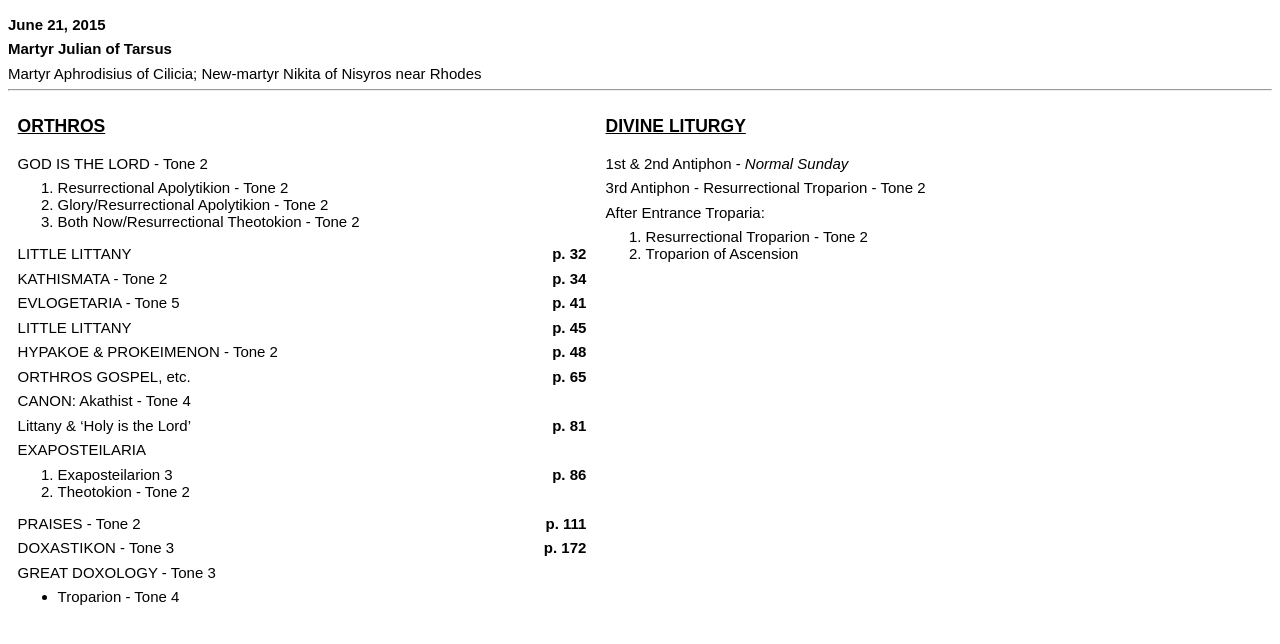
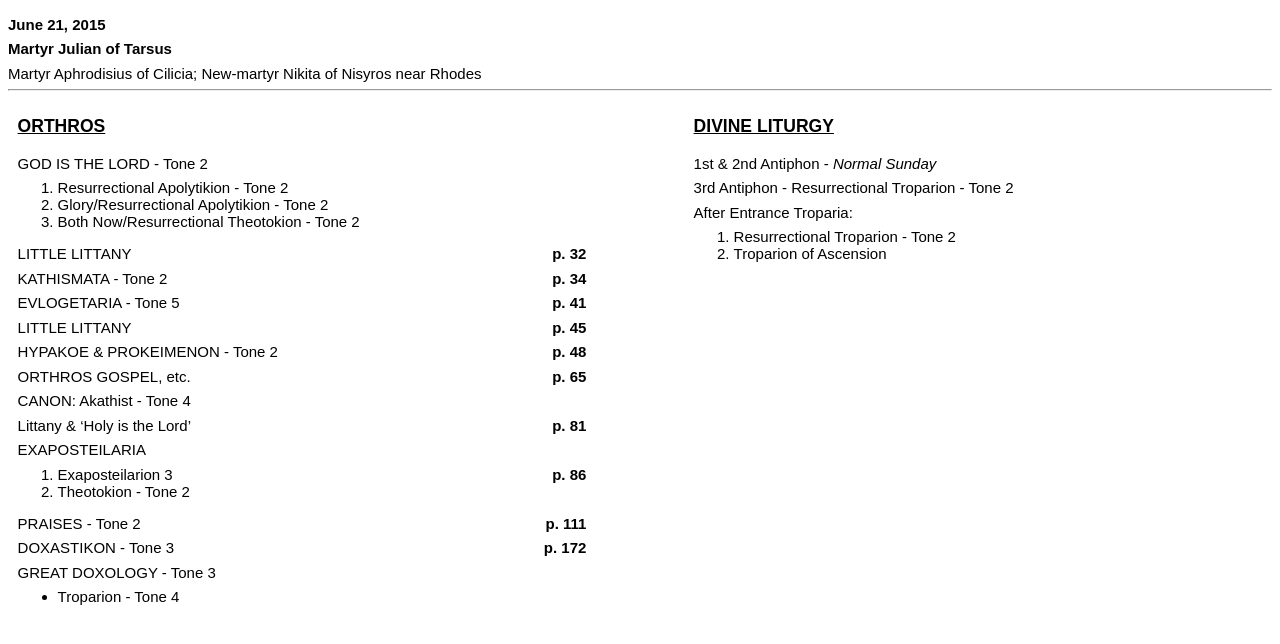
Before and after one commit to JPry/choir-guides, a Jekyll site: the page built from _posts/2015-06-21-Martyr-Julian-of-Tarsus.md, in a window 1280 px wide. Shown: the top 644 px of the page. Built offline with Jekyll 4.4.1, drawn with Linux system fonts in a browser that asks for light colours.

Commit message:
Fix the section class

```diff
--- a/_layouts/sheet.html
+++ b/_layouts/sheet.html
@@ -19,7 +19,7 @@
         {% if false == page.liturgy_right %}<hr>{% endif %}
     </section>
 
-    <section class="right}">
+    <section class="right">
         <h3 class='caps service'>Divine Liturgy</h3>
         {% capture liturgy_include %}{% include liturgy.md %}{% endcapture %}
         {{ liturgy_include | markdownify }}
```
